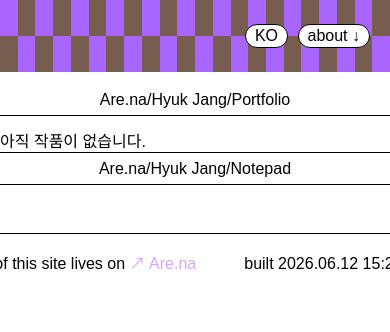
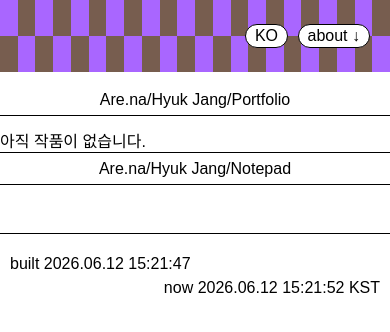
Before and after one commit to h2j603/h2j603.github.io, an Astro site: page / in a window 390 px wide. Built offline with nearby package versions, Linux system fonts and the light colour scheme; Astro itself is replaced by a stand-in of ours; a web font is replaced by a local one.

Commit message:
푸터 = 시간만(좌 built/우 now, +20% 높이)·표 정렬 = 연도+채널 순서
- 콜로폰 마키·Are.na 문구 폐기 → built(좌)/now(우, 1초 갱신)만, 높이 4.5→5.5rem(88px)
- 컬럼·세로선 바닥을 새 푸터 윗변에 정렬, 점멸 셀렉터에서 콜로폰 제거
- works.ts의 order메타→슬러그 정렬 폐기 — index 채널 블록 순서 보존,
  표의 연도 desc는 stable sort라 같은 연도 안에서 채널 순서 유지
- 모바일 푸터: built 좌 / now 우 두 줄 대각 배치

```diff
--- a/src/lib/works.ts
+++ b/src/lib/works.ts
@@ -318,7 +318,9 @@ export async function buildWorks(
     }
   });
 
-  works.sort((a, b) => a.order - b.order || a.slug.localeCompare(b.slug));
+  // 정렬하지 않는다 — works[]는 index 채널의 블록 순서 그대로.
+  // (표는 연도 desc로 stable 재정렬 → 같은 연도 안에선 이 채널 순서 유지.
+  //  description의 order: 키는 정렬에서 폐기 — 순서는 Are.na에서 끌어서 조정)
 
   return {
     works,
--- a/src/pages/index.astro
+++ b/src/pages/index.astro
@@ -11,7 +11,7 @@ import { getWorks, resolveImage, getIntro, getLinks, getMemos, groupBilingual }
 import { tagColor } from "../lib/tag-colors.js";
 
 const works = getWorks().slice().sort((a, b) => {
-  // 표 정렬 — year desc (최신 위). 정렬 토글이 없으므로 빌드 시 고정.
+  // 표 정렬 — year desc(최신 위), 같은 연도는 stable sort로 index 채널 순서 유지.
   const ya = parseInt(a.year || '0', 10) || 0;
   const yb = parseInt(b.year || '0', 10) || 0;
   return yb - ya;
@@ -345,17 +345,12 @@ const defaultMosaic = fs.readFileSync(
       </div>
     </div>
 
-    {/* ──────────── 하단: 커튼과 같은 높이(4.5rem)의 콜로폰 마키 ──────────── */}
+    {/* ──────────── 하단: 시간만 — 좌 빌드 시각 / 우 현재 시각(KST) ──────────── */}
     <div class="bottom">
-      <div class="colophon-track">
-        {[0, 1].map((i) => (
-          <p class="colophon" aria-hidden={i === 1 ? 'true' : undefined}>
-            <span>every block of this site lives on <a href="https://www.are.na/hyuk-jang-cud6vccao20" target="_blank" rel="noopener">↗ Are.na</a></span>
-            <span>built {buildStamp}</span>
-            <span>now <span class="now-clock">{buildStamp}</span> KST</span>
-          </p>
-        ))}
-      </div>
+      <p class="colophon">
+        <span>built {buildStamp}</span>
+        <span>now <span class="now-clock">{buildStamp}</span> KST</span>
+      </p>
     </div>
 
   </div>
--- a/src/styles/global.css
+++ b/src/styles/global.css
@@ -300,9 +300,9 @@ iframe {
 }
 .three-col .third {
   position: absolute;
-  /* 띠(4.5rem)와 하단 .bottom(4.5rem) 사이 영역만 — 100%로 두면 같은
+  /* 띠(4.5rem)와 하단 .bottom(5.5rem) 사이 영역만 — 100%로 두면 같은
      특이도의 나중 선언이 calc를 덮어 바닥이 화면 밖으로 잘린다 */
-  height: calc(100% - 9rem);
+  height: calc(100% - 10rem);
   overflow-y: auto;
   overflow-x: hidden;
   padding: 1.25rem;
@@ -318,7 +318,7 @@ iframe {
 .col-divider {
   position: absolute;
   top: 0;
-  bottom: 4.5rem; /* .bottom 영역 윗선에서 정지 */
+  bottom: 5.5rem; /* .bottom 영역 윗선에서 정지 */
   width: 0;
   /* hr과 같은 이유 — border 페인트로 표 세로 border와 두께 통일 */
   border-left: var(--line-w) solid var(--ink);
@@ -336,44 +336,25 @@ iframe {
   left: 0;
   right: 0;
   bottom: 0;
-  height: 4.5rem;
+  height: 5.5rem; /* 커튼(4.5rem)보다 +22% — 4px 격자에서 20% 증량의 최근접 */
   border-top: var(--line-w) solid var(--ink);
   background: var(--bg);
   z-index: 7; /* 세로선(6) 위, 커튼(100) 아래 */
-  overflow: hidden; /* 마키 트랙 자르기 */
-}
-/* 콜로폰 마키 — 같은 내용 2벌을 이어 붙여 -50%까지 밀면 이음새 없이 무한 순환 */
-.colophon-track {
   display: flex;
-  width: max-content;
-  height: 100%;
   align-items: center;
-  animation: colophon-marquee 36s linear infinite;
-}
-@keyframes colophon-marquee {
-  to { transform: translateX(-50%); }
-}
-@media (prefers-reduced-motion: reduce) {
-  .colophon-track { animation: none; }
+  padding: 0 1.25rem; /* 컬럼 패딩과 같은 세로 라인 */
 }
 .bottom .colophon {
   margin: 0;
-  padding: 0 1.5rem; /* 복제본 사이 간격 = 1.5+1.5 = 부분 간격(3rem)과 동일 */
+  padding: 0;
+  width: 100%;
   display: flex;
-  gap: 3rem; /* 부분 간격 */
+  justify-content: space-between; /* 좌 = built, 우 = now */
   white-space: nowrap;
   /* 본문과 같은 크기·색 */
   font-size: var(--fs);
   line-height: 1.25rem;
   color: var(--ink);
-}
-.bottom .colophon a {
-  color: var(--accent);
-  text-decoration: none;
-  font-style: normal; /* 본문 링크의 이탤릭 어법과 분리 — 콜로폰은 UI 크롬 */
-}
-@media (hover: hover) {
-  .bottom .colophon a:hover { text-decoration: underline; }
 }
 
 /* 우측 태그 드롭다운 — 블록 문법에 맞춘 조용한 컨트롤: 가운데 정렬,
@@ -958,22 +939,19 @@ table.sontable .col-cat   { width: 20%; }
 .intro a,
 .drawer-panel a,
 .work-card .card-body a,
-.work-card .card-link,
-.bottom .colophon a {
+.work-card .card-link {
   transition: opacity 0.55s ease;
 }
 html.blink-dim .intro a,
 html.blink-dim .drawer-panel a,
 html.blink-dim .work-card .card-body a,
-html.blink-dim .work-card .card-link,
-html.blink-dim .bottom .colophon a {
+html.blink-dim .work-card .card-link {
   opacity: 0.3;
 }
 html.blink-dim .intro a:hover,
 html.blink-dim .drawer-panel a:hover,
 html.blink-dim .work-card .card-body a:hover,
 html.blink-dim .work-card .card-link:hover,
-html.blink-dim .bottom .colophon a:hover,
 /* 출처 링크는 메타 어법 — 점멸 제외 */
 html.blink-dim .intro a.memo-source {
   opacity: 1;
@@ -983,8 +961,7 @@ html.blink-dim .intro a.memo-source {
   html.blink-dim .intro a,
   html.blink-dim .drawer-panel a,
   html.blink-dim .work-card .card-body a,
-  html.blink-dim .work-card .card-link,
-  html.blink-dim .bottom .colophon a {
+  html.blink-dim .work-card .card-link {
     opacity: 1;
   }
 }
--- a/src/styles/mobile.css
+++ b/src/styles/mobile.css
@@ -77,14 +77,19 @@
   .three-col .right { display: none; }
   /* 단일 컬럼이라 세로 구분선 숨김 */
   .col-divider { display: none; }
-  /* 하단 콜로폰 — 고정 띠 대신 흐름 맨 끝(About 섹션 아래).
-     좌우 패딩 0 = 마키가 화면 끝에서 끝까지 흐르게 */
+  /* 하단 시간 — 고정 띠 대신 흐름 맨 끝(About 섹션 아래).
+     좁아서 두 줄: built 좌 / now 우 (대각 호응) */
   .three-col .bottom {
     position: static;
     order: 3;
     height: auto;
-    padding: 1.25rem 0;
+    padding: 1.25rem 0.625rem;
   }
+  .bottom .colophon {
+    flex-direction: column;
+    gap: 0.25rem;
+  }
+  .bottom .colophon span:last-child { align-self: flex-end; }
   /* 영역 출처 라벨 — 모바일은 sticky 대신 섹션 머리띠(흐름 안 정적).
      center는 패딩 0이라 그대로 전폭, left는 자기 패딩(0.625rem)만 상쇄 */
   .arena-path { position: static; }
```
Also changed, not shown: CLAUDE.md (+3 -2 lines).
